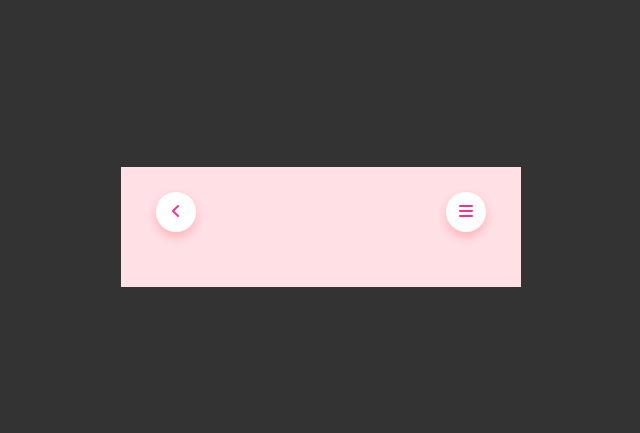
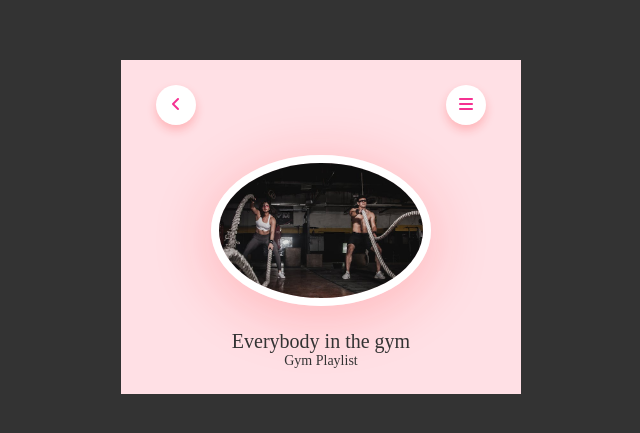
Before and after one commit to fadyibrahimdev/music-player, a plain HTML site: page index.html in a window 1280 px wide. Shown: the part 173-606 px from the top of the page, without its empty margins (319-959 px from the left). Drawn offline with Linux system fonts and the light colour scheme.

Commit message:
add: song thumbnail, title, and singer name

```diff
--- a/index.html
+++ b/index.html
@@ -18,6 +18,9 @@
                     <i class="fa-solid fa-bars"></i>
                 </div>
             </nav>
+            <img src="thumbnails/1.jpg" class="song-img">
+            <h1>Everybody in the gym</h1>
+            <p>Gym Playlist</p>
         </div>
     </div>
 </body>
--- a/styles.css
+++ b/styles.css
@@ -34,5 +34,24 @@ nav .circle {
     line-height: 40px;
     background: #fff;
     color: #f53192;
-    box-shadow: 0 5px 10px rgba(255,26,26,0.22);
+    box-shadow: 0 5px 10px rgba(255, 26, 26, 0.22);
 }
+
+.song-img {
+    width: 220px;
+    border-radius: 50%;
+    border: 8px solid #fff;
+    box-shadow: 0 10px 60px rgba(255, 26, 26, 0.22);
+}
+
+.music-player h1 {
+    font-size: 20px;
+    font-weight: 400;
+    color: #333;
+    margin-top: 20px;
+}
+
+.music-player p {
+    font-size: 14px;
+    color: #333;
+}
```
Also changed, not shown: 1 other file.
